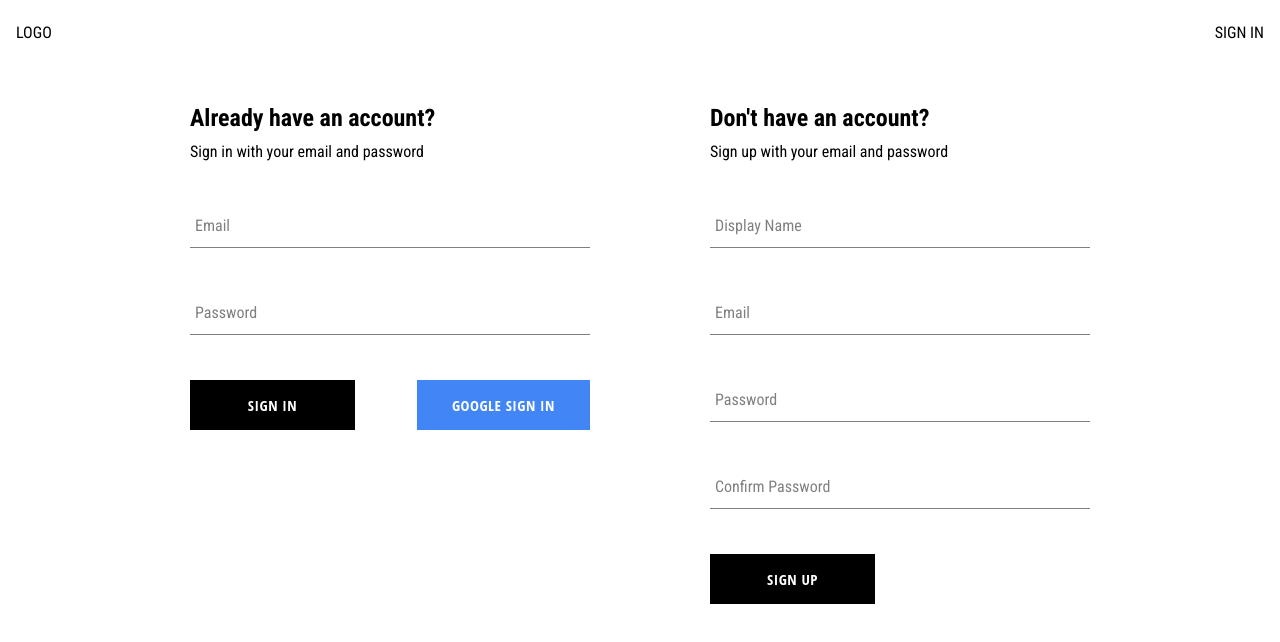
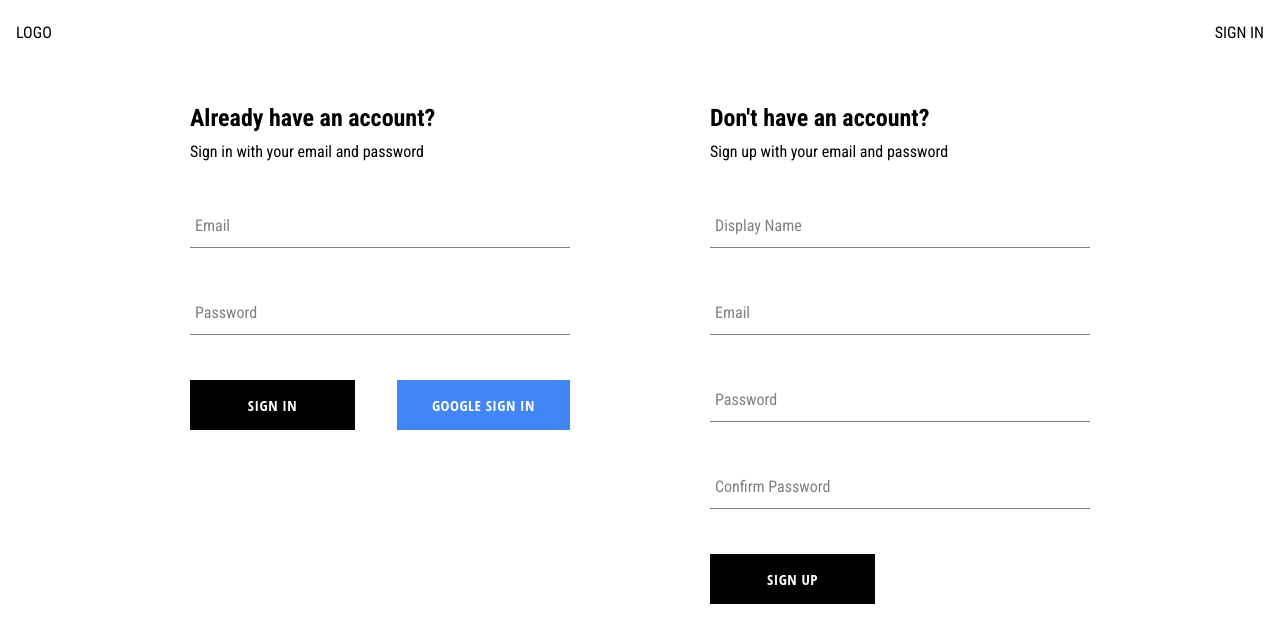
Before and after one commit to MrGarrySingh/plan-it, a Next.js app: page /authentication in a window 1280 px wide. Shown: the top 642 px of the page. Built offline with nearby package versions, Linux system fonts and the light colour scheme; no server answers.

Commit message:
recreate SignInForm styles

```diff
--- a/app/components/SignInForm/SIgnInForm.module.scss
+++ b/app/components/SignInForm/SIgnInForm.module.scss
@@ -1,7 +1,7 @@
 .signUpContainer {
     display: flex;
     flex-direction: column;
-    width: 400px;
+    width: 380px;
 
     .signUpHeading {
       margin: 10px 0;
--- a/app/components/SignInForm/SignInForm.tsx
+++ b/app/components/SignInForm/SignInForm.tsx
@@ -6,7 +6,7 @@ import {
   signInWithGooglePopup,
   createUserDocumentFromAuth,
   signInAuthUserWithEmailAndPassword,
-} from "../../utils/firebase/firebase.utils";
+} from "@/app/utils/firebase/firebase.utils";
 
 import styles from "./SignInForm.module.scss";
 import FormInput from "../FormInput/FormInput";
```
